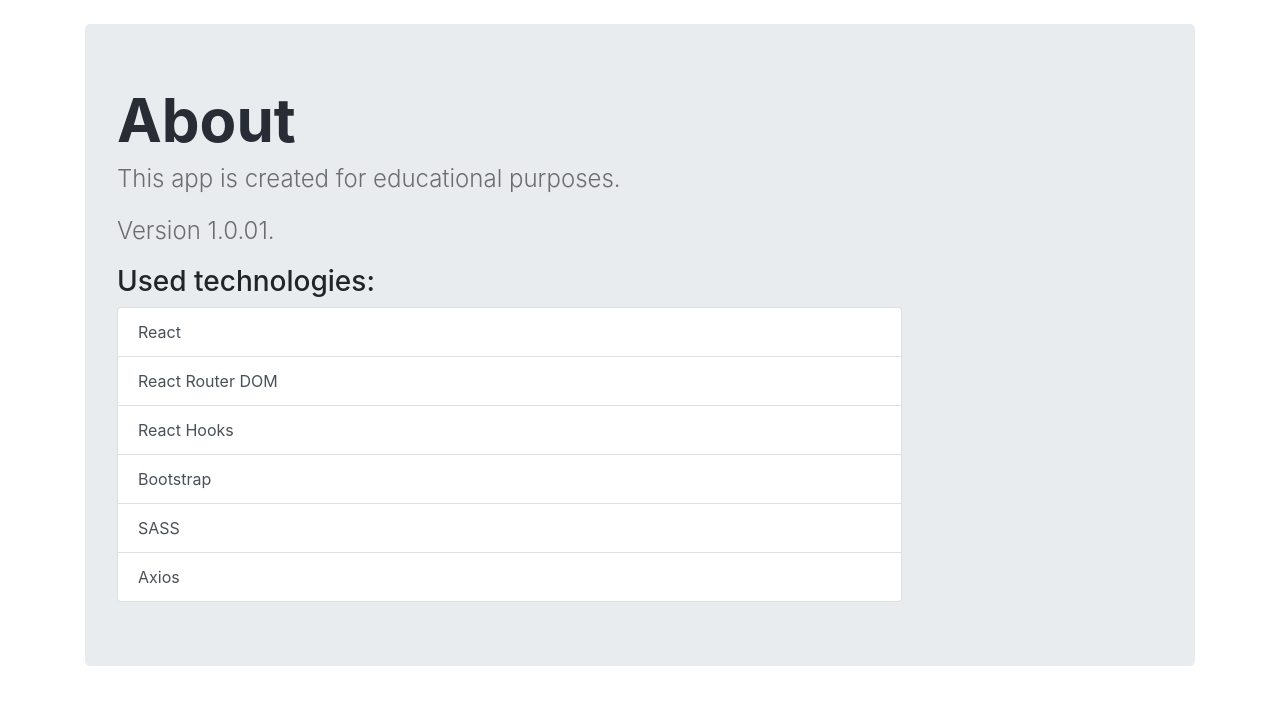
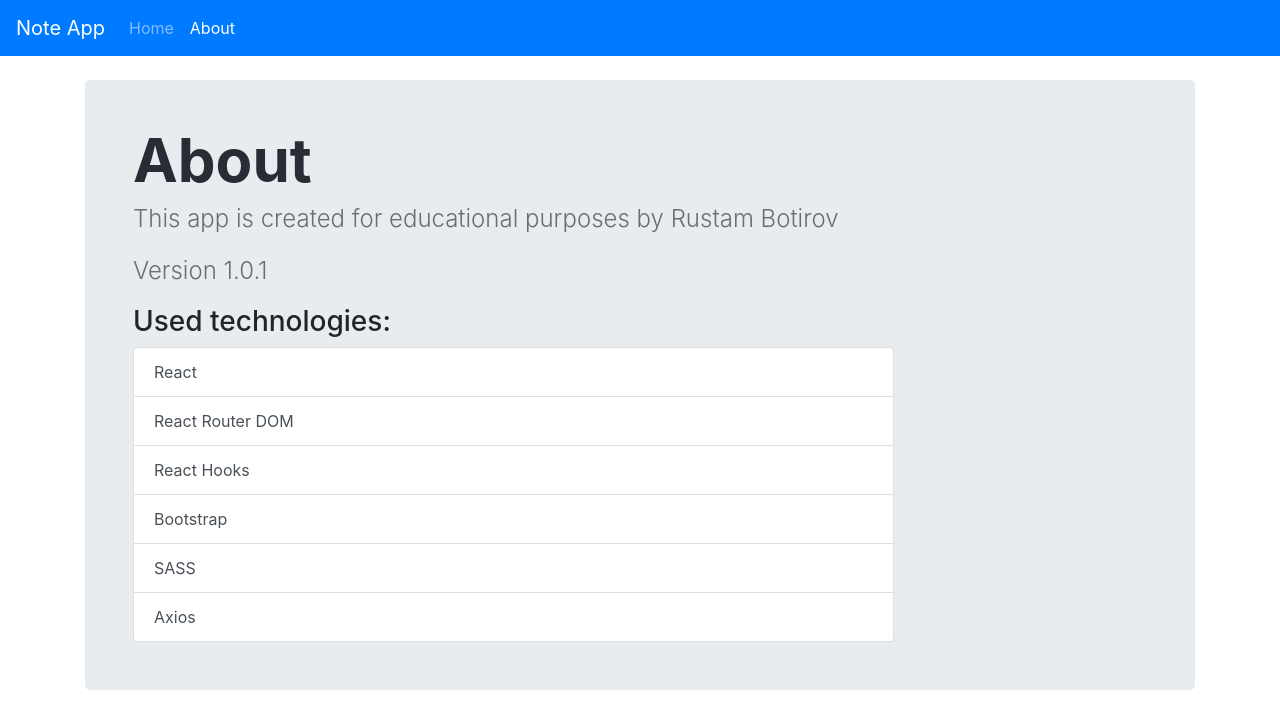
Before and after one commit to rubot88/note-app-react-hooks, a React (Create React App) app: page /about in a window 1280 px wide. Shown: the top 728 px of the page. Built offline with nearby package versions, Linux system fonts and the light colour scheme.

Commit message:
header is added

```diff
--- a/src/App.js
+++ b/src/App.js
@@ -3,10 +3,12 @@
 
 import { Home } from './pages/home';
 import { About } from './pages/about';
+import { Header } from './components/header';
 
 function App() {
   return (
     <BrowserRouter>
+      <Header />
       <div className="container pt-4">
         <Switch>
           <Route path="/" exact component={Home} />
--- /dev/null
+++ b/src/components/header.js
@@ -0,0 +1,25 @@
+import React from 'react';
+import { NavLink } from 'react-router-dom';
+
+export const Header = () => (
+    <nav className="navbar navbar-expand-lg navbar-dark bg-primary">
+        <NavLink className="navbar-brand" to="/">Note App</NavLink>
+        <ul className="navbar-nav">
+            <li className="nav-item ">
+                <NavLink
+                    className="nav-link"
+                    exact
+                    to="/">
+                    Home
+                </NavLink>
+            </li>
+            <li className="nav-item">
+                <NavLink
+                    className="nav-link"
+                    to="/about">
+                    About
+                </NavLink>
+            </li>
+        </ul>
+    </nav>
+)
--- a/src/index.scss
+++ b/src/index.scss
@@ -15,6 +15,7 @@
 }
 
 .about{
+  padding: 3rem;
   h1{
     color: rgb(40, 44, 52);
     font-size: 60px;
--- a/src/pages/about.js
+++ b/src/pages/about.js
@@ -3,8 +3,8 @@
 export const About = () => (
     <div className="about jumbotron">
         <h1>About</h1>
-        <p>This app is created for educational purposes.</p>
-        <p>Version 1.0.01.</p>
+        <p>This app is created for educational purposes by Rustam Botirov</p>
+        <p>Version 1.0.1</p>
         <h3>Used technologies: </h3>
         <ul className="list-group">
             <li className="list-group-item list-group-item-action">React</li>
```
